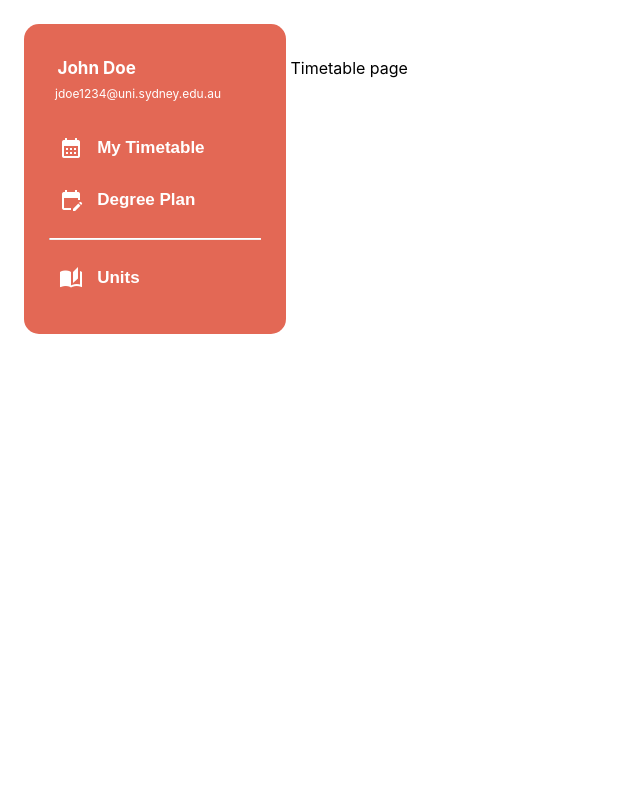
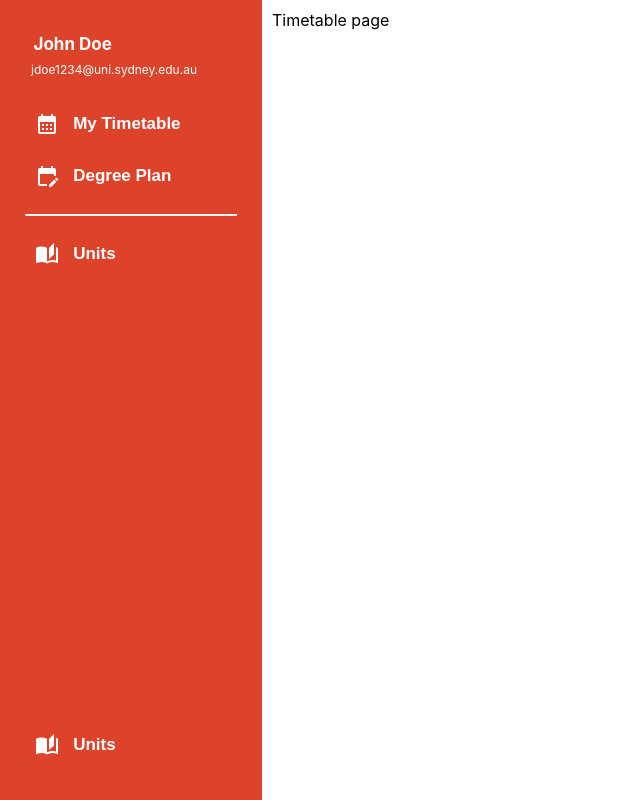
Before and after one commit to USYDUniTrack/unitrack, a Django app: page /timetable in a window 1280 px wide. Shown: the whole page, without its empty margins (0-640 px from the left). Run offline with Django 4.2, Linux system fonts and the light colour scheme; style sheets or scripts are compiled from the project's sources; some libraries are stand-ins or nearby versions.

Commit message:
Finish implementation of extended navbar

```diff
--- a/static/scss/_navbar.scss
+++ b/static/scss/_navbar.scss
@@ -1,16 +1,23 @@
 .navbarContainer {
-    border-radius: 15px;
-    background-color: rgba(221, 67, 43, 0.80);
+    // border-radius: 15px;
+    background-color: rgba(221, 67, 43, 80);
     padding: 25px;
-    display: inline-grid;
-    justify-content: center;
+    display: flex;
+    flex-direction: column;
+    justify-content: flex-start;
+    align-items: flex-start;
+    position: -webkit-sticky;
+    position: sticky;
+    height: 100vh;
+    top: 0px;
+    left: 0px;
+    box-sizing: border-box;
 }
 
 .navbarContainer > .userDetails {
     font-size: 12px;
     font-weight: 400;
     color: white;
-    width: 180px;
     padding-bottom: 10px;
 }
 
@@ -21,6 +28,10 @@
 
 .userDetails > p {
     margin: 0.5em;
+}
+
+.navbarButtons {
+    height: 100%;
 }
 
 .navbarButtons > .button {
@@ -37,17 +48,31 @@
     justify-content: flex-start;
 }
 
+.navbarContainer > .userButton > .button {
+    display: flex;
+    font-size: 17px;
+    color: white;
+    font-weight: 600;
+    background-color: rgba(221, 67, 43, 100);;
+    padding: 10px;
+    margin-top: 0.5em;
+    margin-bottom: 0.5em;
+    min-width: 210px;
+    align-items: center;
+    justify-content: flex-start;
+}
+
 button > a {
     text-decoration: none;
     color: white;
 }
 
-.navbarButtons > button:not(:active):hover {
+.navbarButtons > button:not(:active):hover, .userButton > button:not(:active):hover {
     /* background-image: linear-gradient(rgb(0 0 0/40%) 0 0); */
-    background-color: rgba(221, 67, 43, 0.80);
+    background-color: rgba(199, 71, 51, 0.8)
 }
 
-.navbarButtons > button:active {
+.navbarButtons > button:active , .userButton > button:active {
     /* box-shadow:0 0 10px #ff9d72; */
     /* background-color: rgba(256, 256, 256, 30); */
     background-color: black;
@@ -69,11 +94,3 @@ button > a {
 .unitSearchContent {
     width: 100%;
 }
-
-.pageContainer {
-    display: flex;
-    flex-direction: column;
-    align-items: flex-start;
-    justify-content: center;
-    padding: 1rem;
-}
--- a/static/scss/global.scss
+++ b/static/scss/global.scss
@@ -22,8 +22,20 @@ hr.solid {
     margin-bottom: 1em;
 }
 
-.pageContentContainer {
-    padding: 8px;
+.pageContainer {
+    display: flex;
+    flex-direction: row;
+    align-items: flex-start;
+    justify-content: flex-start;
+}
+
+.pageContentsContainer {
+    padding: 10px;
+    display: flex;
+    flex-direction: column;
+    align-items: flex-start;
+    justify-content: center;
+    height: 100%;
 }
 
 @import "navbar";
--- a/templates/base.html
+++ b/templates/base.html
@@ -17,7 +17,7 @@
 
 </head>
 <body hx-headers='{"X-CSRFToken": "{{ csrf_token }}"}' hx-ext="response-targets">
-    <div class="pageContentContainer">
+    <div class="pageContainer">
         {% block main %}{% endblock %}
     </div>
 </body>
--- a/templates/components/navbar.html
+++ b/templates/components/navbar.html
@@ -18,4 +18,10 @@
             Units
         </button>
     </div>
+    <div class="userButton">
+        <button class="button" onclick="location.href=`{% url 'unit_search' %}`">
+            <i class="material-icons">auto_stories</i>&nbsp;&nbsp;
+            Units
+        </button>
+    </div>
 </div>
--- a/templates/timetable.html
+++ b/templates/timetable.html
@@ -1,11 +1,8 @@
 {% extends 'base.html' %}
 
 {% block main %}
-<div class="pageContainer">
-    <div>
-        {% include 'components/navbar.html' %}
+    {% include 'components/navbar.html' %}
+    <div class=pageContentsContainer>
         Timetable page
-
     </div>
-</div>
 {% endblock %}
```
Also changed, not shown: templates/degree_plan.html (+2 -6 lines), templates/home.html (deleted, +0 -9 lines), templates/index.html (+4 -5 lines), templates/unit_page.html (+3 -4 lines), templates/unit_search.html (+2 -8 lines).
